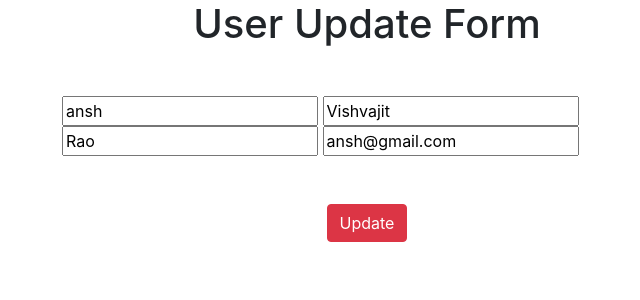
After one commit to Abhishesh123/CheatingnotDash, a Django app: page /update/5 in a window 1280 px wide. The commit adds this page. Shown: the top 300 px of the page, without its empty margins (273-913 px from the left). Run offline with Django 3.2, Linux system fonts and the light colour scheme; data comes from the database, SQL or seed files in the repository; both versions use the stored data as it was after the commit; some libraries are stand-ins or nearby versions.

Commit message:
User Update

```diff
--- a/dashboard/cheatingdash/forms.py
+++ b/dashboard/cheatingdash/forms.py
@@ -1,4 +1,5 @@
 from django import forms
+from django.contrib.auth.models import User
 
 
 
@@ -8,3 +9,10 @@ class ContactForm(forms.Form):
 
     recipients = forms.EmailField()
     cc_myself = forms.BooleanField(required=False)
+
+
+
+class userForm(forms.ModelForm):
+    class Meta:
+        model = User
+        fields = ['username', 'first_name', 'last_name', 'email']
--- a/dashboard/cheatingdash/urls.py
+++ b/dashboard/cheatingdash/urls.py
@@ -1,5 +1,6 @@
 from django.urls import path
 from . import views
+
 
 
 urlpatterns = [
@@ -10,6 +11,8 @@ urlpatterns = [
     path('logout', views.Logout, name='Logout'),
     path('delete/<int:id>', views.Delete, name='Delete'),
     path('details/<int:id>', views.Details, name='Details'),
+
+    path('update/<int:id>', views.Update, name='Update'),
     path('contact', views.ContactMe, name='ContactMe'),
     # path('details', views.Details, name='Details'),
 ]
--- a/dashboard/cheatingdash/views.py
+++ b/dashboard/cheatingdash/views.py
@@ -1,9 +1,9 @@
-from django.shortcuts import render, redirect
+from django.shortcuts import render, redirect,  get_object_or_404
 from django.http import HttpResponse
 from django.contrib.auth import authenticate, login, logout
 from django.contrib.auth.models import User
 from django.core.mail import send_mail
-from cheatingdash.forms import ContactForm
+from cheatingdash.forms import ContactForm, userForm
 
 # Create your views here.
 def Index(request):
@@ -53,6 +53,16 @@ def Details(request, id):
     user = User.objects.get(id = id)
     return render(request, 'details.html', {'user': user})
 
+
+
+
+def Update(request, id):
+    obj = get_object_or_404(User,pk = id)
+    form = userForm(request.POST or None, instance = obj)
+    if form.is_valid():
+        form.save()
+        return redirect('/userlist')
+    return render(request, 'userupdate.html', {'form': form})
 
 def searchUser(request):
     if request.method == 'POST':
--- a/dashboard/templates/userlist.html
+++ b/dashboard/templates/userlist.html
@@ -110,7 +110,7 @@
                         class="text-center btn btn-danger">Details</a></td>
                 <td><a href="{% url 'Delete' user.id %}" rel="noopener noreferrer"
                         class="text-center btn btn-success">Delete</a></td>
-                <td><a href="#" target="_blank" rel="noopener noreferrer" class="text-center btn btn-success">Update</a>
+                <td><a href="{% url 'Update' user.id %}" target="_blank" rel="noopener noreferrer" class="text-center btn btn-success">Update</a>
                 </td>
 
 
--- /dev/null
+++ b/dashboard/templates/userupdate.html
@@ -0,0 +1,32 @@
+<!DOCTYPE html>
+<html lang="en">
+<head>
+<meta charset="UTF-8">
+<meta name="viewport" content="width=device-width, initial-scale=1.0">
+<meta http-equiv="X-UA-Compatible" content="ie=edge">
+<link rel="stylesheet" href="https://cdnjs.cloudflare.com/ajax/libs/twitter-bootstrap/4.4.1/css/bootstrap.min.css">
+<link rel="stylesheet" href="https://cdnjs.cloudflare.com/ajax/libs/font-awesome/5.11.2/css/all.min.css">
+<link rel="stylesheet" href="style.css">
+<title>Title</title>
+</head>
+<body>
+    <div class="col-xl-6 offset-xl-3">
+        <h1 class="text-center">User Update Form</h1>
+        <form action="" method="POST" class="mt-5">
+            {% csrf_token %}
+         {% for user in form %}
+          {{user}}
+          {% endfor %}
+
+        <center>
+            <button type="submit" class="btn btn-danger mt-5">Update</button>
+        </center>
+
+        </form>
+    </div>
+
+<script src="https://cdnjs.cloudflare.com/ajax/libs/jquery/3.4.1/jquery.slim.min.js"></script>
+<script src="https://cdnjs.cloudflare.com/ajax/libs/popper.js/1.16.0/umd/popper.min.js"></script>
+<script src="https://cdnjs.cloudflare.com/ajax/libs/twitter-bootstrap/4.4.1/js/bootstrap.min.js"></script>
+</body>
+</html>
```
Also changed, not shown: dashboard/db.sqlite3.
